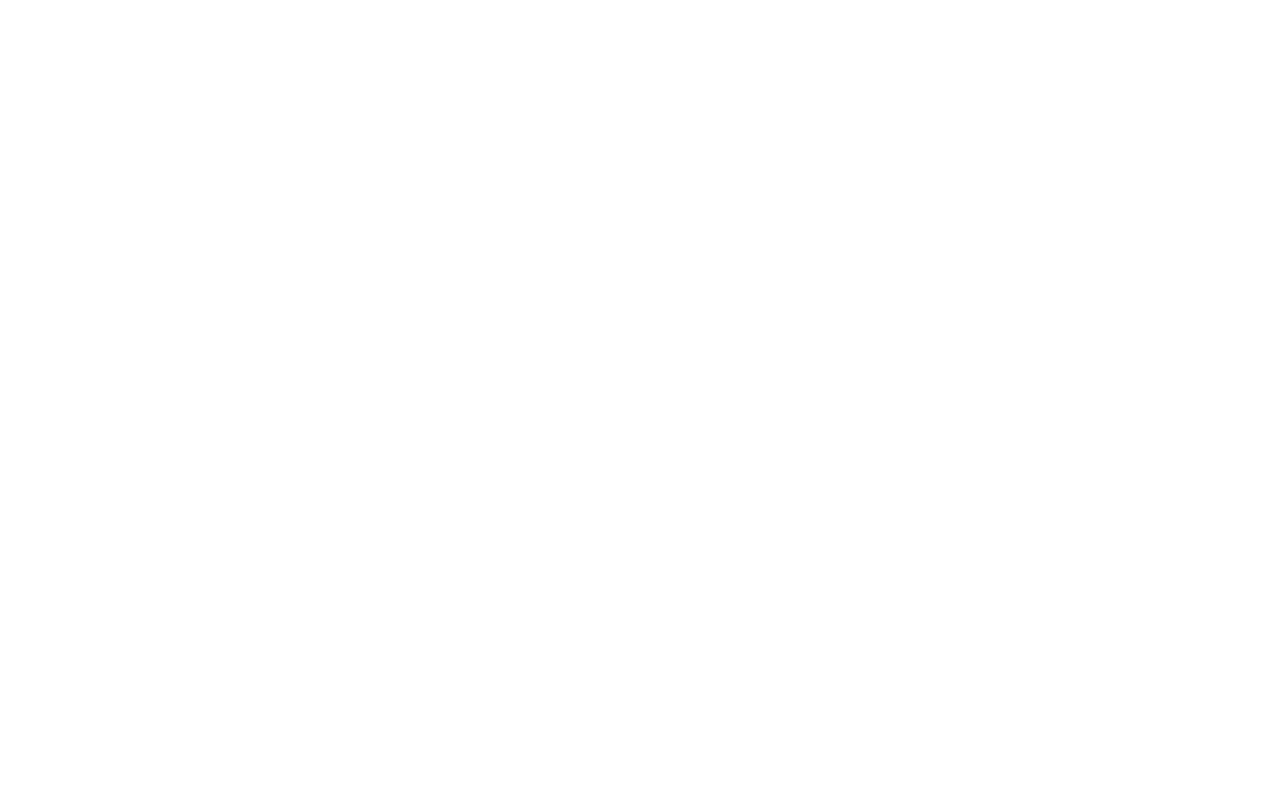
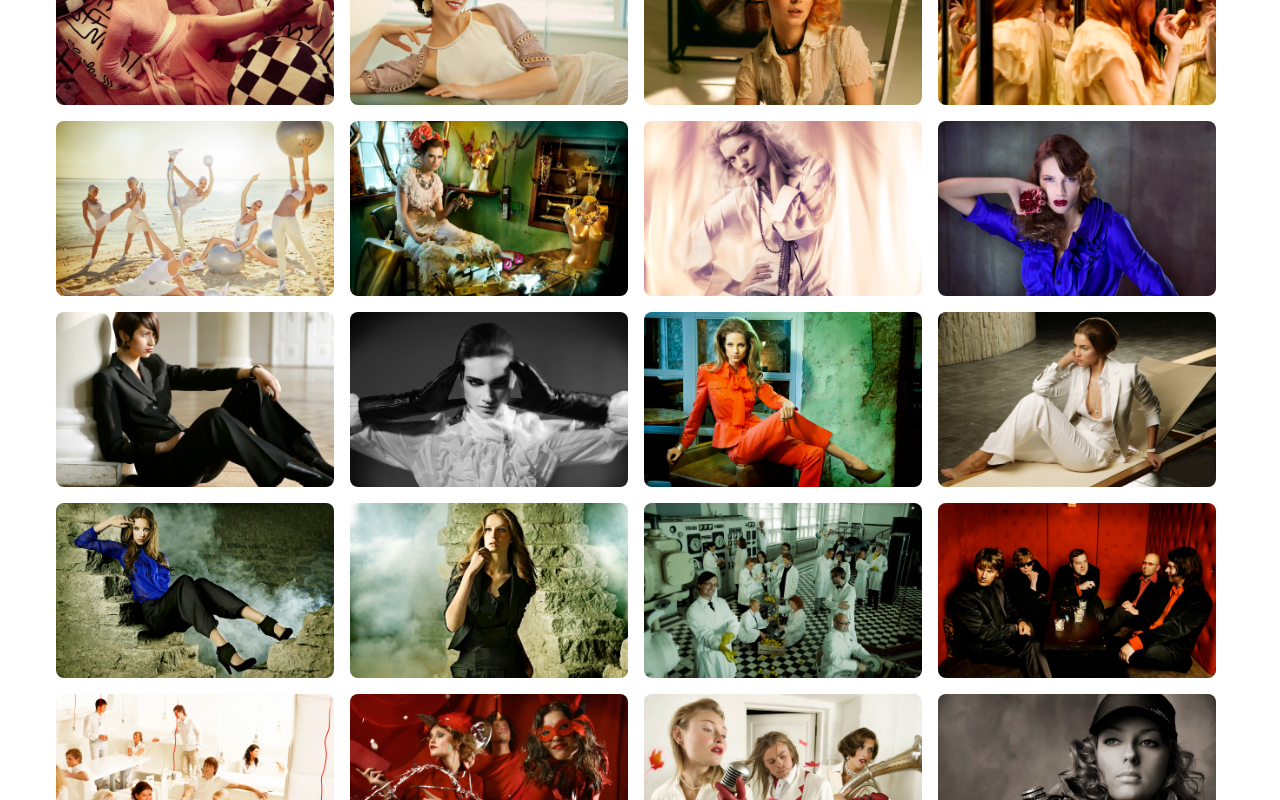
Before and after one commit to palmwebsite/photoFashion, a Next.js app: page /1 in a window 1280 px wide. Shown: the part 1220-2020 px from the top of the page. Before the commit the page ends 962 px from the top, so only its background shows below. Built offline with nearby package versions, Linux system fonts and the light colour scheme.

Commit message:
gave photos back

```diff
--- a/src/app/components/gallery/conf.ts
+++ b/src/app/components/gallery/conf.ts
@@ -32,61 +32,61 @@
     alt: "portreefoto näitleja Merle Palmiste",
     tags: ["portree"],
   },
-  // {
-  //   id: "liisi",
-  //   alt: "muusik Liisi Koiksoni portree",
-  //   tags: ["portree", "reklaam"],
-  // },
-  // { id: "maarja", alt: "kuulsused Laulja Maarja Liis Ilus", tags: ["portree"] },
-  // { id: "pink", alt: "fashion", tags: ["mood", "reklaam"] },
-  // { id: "pintsak", alt: "fashionphotography", tags: ["mood", "reklaam"] },
-  // { id: "kardin", alt: "portraits", tags: ["mood", "reklaam"] },
-  // { id: "puudel", alt: "loomafoto disainer Liisi Eesmaa", tags: ["mood"] },
-  // { id: "mic", alt: "portree näitleja Merle Palmiste", tags: ["portree"] },
-  // { id: "kampsun", alt: "tootefoto modell", tags: ["mood", "reklaam"] },
-  // { id: "brown", alt: "foto ilupilt", tags: ["mood", "reklaam"] },
-  // { id: "kana", alt: "eestifotograafia", tags: ["mood"] },
-  // { id: "white", alt: "minimalism moefoto", tags: ["mood", "reklaam"] },
-  // { id: "suits", alt: "buduaar pesupildid", tags: ["mood"] },
-  // { id: "roosa", alt: "reklaamfotod", tags: ["mood"] },
-  // { id: "wolf", alt: "foto koeraga", tags: ["reklaam", "mood"] },
-  // { id: "aero", alt: "fotograafia", tags: ["reklaam", "mood"] },
-  // { id: "antoniusejanes", alt: "fotograafia", tags: ["reklaam", "mood"] },
-  // { id: "terjepastell", alt: "fotograafia", tags: ["reklaam", "mood"] },
-  // { id: "beavent", alt: "fotograafia", tags: ["reklaam", "mood", "portree"] },
-  // { id: "britapeeglid", alt: "fotograafia", tags: ["reklaam", "mood"] },
-  // { id: "gymbeach", alt: "fotograafia", tags: ["reklaam", "mood", "grupp"] },
-  // { id: "helengaraaz", alt: "fotograafia", tags: ["reklaam", "mood"] },
-  // { id: "inbeez", alt: "fotograafia", tags: ["reklaam", "mood"] },
-  // { id: "ingranaat", alt: "fotograafia", tags: ["reklaam", "mood"] },
-  // { id: "inistubmaas", alt: "fotograafia", tags: ["reklaam", "mood"] },
-  // { id: "inmv", alt: "fotograafia", tags: ["reklaam", "mood", "portree"] },
-  // { id: "inoranz", alt: "fotograafia", tags: ["reklaam", "mood"] },
-  // { id: "inrannatool", alt: "fotograafia", tags: ["reklaam", "mood"] },
-  // { id: "intossastmed", alt: "fotograafia", tags: ["reklaam", "mood"] },
-  // { id: "intossotse", alt: "fotograafia", tags: ["reklaam", "mood"] },
-  // { id: "kontuurlab", alt: "fotograafia", tags: ["reklaam", "mood", "grupp"] },
-  // {
-  //   id: "boyband",
-  //   alt: "grupifoto bändipilt ansambel Smilers",
-  //   tags: ["reklaam", "grupp"],
-  // },
-  // { id: "stereovalge", alt: "fotograafia", tags: ["reklaam", "mood", "grupp"] },
-  // {
-  //   id: "kriskarneval",
-  //   alt: "fotograafia",
-  //   tags: ["reklaam", "mood", "grupp"],
-  // },
-  // { id: "krispillid", alt: "fotograafia", tags: ["reklaam", "mood", "grupp"] },
-  // { id: "laurafoto", alt: "fotograafia", tags: ["reklaam", "mood", "portree"] },
-  // { id: "talvemuinasjutt", alt: "fotograafia", tags: ["reklaam", "mood"] },
-  // { id: "maarjalokid", alt: "fotograafia", tags: ["mood", "portree"] },
-  // { id: "merlepildid", alt: "fotograafia", tags: ["portree", "mood"] },
-  // { id: "nikonbokeh", alt: "fotograafia", tags: ["mood", "portree"] },
-  // { id: "rokimehed", alt: "fotograafia", tags: ["reklaam", "mood"] },
-  // { id: "ruttkott", alt: "fotograafia", tags: ["reklaam", "mood"] },
-  // { id: "ruudulised", alt: "fotograafia", tags: ["reklaam", "mood"] },
-  // { id: "sallendab", alt: "fotograafia", tags: ["reklaam"] },
+  {
+    id: "liisi",
+    alt: "muusik Liisi Koiksoni portree",
+    tags: ["portree", "reklaam"],
+  },
+  { id: "maarja", alt: "kuulsused Laulja Maarja Liis Ilus", tags: ["portree"] },
+  { id: "pink", alt: "fashion", tags: ["mood", "reklaam"] },
+  { id: "pintsak", alt: "fashionphotography", tags: ["mood", "reklaam"] },
+  { id: "kardin", alt: "portraits", tags: ["mood", "reklaam"] },
+  { id: "puudel", alt: "loomafoto disainer Liisi Eesmaa", tags: ["mood"] },
+  { id: "mic", alt: "portree näitleja Merle Palmiste", tags: ["portree"] },
+  { id: "kampsun", alt: "tootefoto modell", tags: ["mood", "reklaam"] },
+  { id: "brown", alt: "foto ilupilt", tags: ["mood", "reklaam"] },
+  { id: "kana", alt: "eestifotograafia", tags: ["mood"] },
+  { id: "white", alt: "minimalism moefoto", tags: ["mood", "reklaam"] },
+  { id: "suits", alt: "buduaar pesupildid", tags: ["mood"] },
+  { id: "roosa", alt: "reklaamfotod", tags: ["mood"] },
+  { id: "wolf", alt: "foto koeraga", tags: ["reklaam", "mood"] },
+  { id: "aero", alt: "fotograafia", tags: ["reklaam", "mood"] },
+  { id: "antoniusejanes", alt: "fotograafia", tags: ["reklaam", "mood"] },
+  { id: "terjepastell", alt: "fotograafia", tags: ["reklaam", "mood"] },
+  { id: "beavent", alt: "fotograafia", tags: ["reklaam", "mood", "portree"] },
+  { id: "britapeeglid", alt: "fotograafia", tags: ["reklaam", "mood"] },
+  { id: "gymbeach", alt: "fotograafia", tags: ["reklaam", "mood", "grupp"] },
+  { id: "helengaraaz", alt: "fotograafia", tags: ["reklaam", "mood"] },
+  { id: "inbeez", alt: "fotograafia", tags: ["reklaam", "mood"] },
+  { id: "ingranaat", alt: "fotograafia", tags: ["reklaam", "mood"] },
+  { id: "inistubmaas", alt: "fotograafia", tags: ["reklaam", "mood"] },
+  { id: "inmv", alt: "fotograafia", tags: ["reklaam", "mood", "portree"] },
+  { id: "inoranz", alt: "fotograafia", tags: ["reklaam", "mood"] },
+  { id: "inrannatool", alt: "fotograafia", tags: ["reklaam", "mood"] },
+  { id: "intossastmed", alt: "fotograafia", tags: ["reklaam", "mood"] },
+  { id: "intossotse", alt: "fotograafia", tags: ["reklaam", "mood"] },
+  { id: "kontuurlab", alt: "fotograafia", tags: ["reklaam", "mood", "grupp"] },
+  {
+    id: "boyband",
+    alt: "grupifoto bändipilt ansambel Smilers",
+    tags: ["reklaam", "grupp"],
+  },
+  { id: "stereovalge", alt: "fotograafia", tags: ["reklaam", "mood", "grupp"] },
+  {
+    id: "kriskarneval",
+    alt: "fotograafia",
+    tags: ["reklaam", "mood", "grupp"],
+  },
+  { id: "krispillid", alt: "fotograafia", tags: ["reklaam", "mood", "grupp"] },
+  { id: "laurafoto", alt: "fotograafia", tags: ["reklaam", "mood", "portree"] },
+  { id: "talvemuinasjutt", alt: "fotograafia", tags: ["reklaam", "mood"] },
+  { id: "maarjalokid", alt: "fotograafia", tags: ["mood", "portree"] },
+  { id: "merlepildid", alt: "fotograafia", tags: ["portree", "mood"] },
+  { id: "nikonbokeh", alt: "fotograafia", tags: ["mood", "portree"] },
+  { id: "rokimehed", alt: "fotograafia", tags: ["reklaam", "mood"] },
+  { id: "ruttkott", alt: "fotograafia", tags: ["reklaam", "mood"] },
+  { id: "ruudulised", alt: "fotograafia", tags: ["reklaam", "mood"] },
+  { id: "sallendab", alt: "fotograafia", tags: ["reklaam"] },
 ];
 
 const _IMAGES_PORTRAIT: IImageBase[] = [
@@ -100,116 +100,116 @@
     alt: "moelooja ja disainer Ivo Nikkolo feklaamfoto interjööris",
     tags: ["mood", "reklaam"],
   },
-  // {
-  //   id: "mashaounaga",
-  //   alt: "Glamuurne reklaamfoto modell disainerkleidiga",
-  //   tags: ["mood", "reklaam"],
-  // },
-  // {
-  //   id: "mashahallis",
-  //   alt: "reklaamfoto modell koos koeraga disainerkleidis",
-  //   tags: ["mood", "reklaam"],
-  // },
-  // {
-  //   id: "sikimaskiga",
-  //   alt: "buduaar foto modellist",
-  //   tags: ["mood"],
-  // },
-  // {
-  //   id: "mashabassujuures",
-  //   alt: "moefoto interjööris",
-  //   tags: ["mood", "reklaam"],
-  // },
-  // { id: "kleit", alt: "tootefoto", tags: ["mood"] },
-  // { id: "infhrohe", alt: "mood interjöör", tags: ["mood", "reklaam"] },
-  // { id: "piret1", alt: "actress", tags: ["mood"] },
-  // { id: "kasukad", alt: "fotograafia", tags: ["mood"] },
-  // {
-  //   id: "piret2",
-  //   alt: "fotod",
-  //   tags: ["mood"],
-  // },
-  // {
-  //   id: "seelik",
-  //   alt: "moefoto",
-  //   tags: ["mood"],
-  // },
-  // { id: "binokkel", alt: "moefoto looduses", tags: ["mood"] },
-  // { id: "kasukas", alt: "glamuurne moefoto", tags: ["mood"] },
-  // { id: "ajastuketiga", alt: "fotograafia", tags: ["reklaam", "mood"] },
-  // { id: "astoriaistub", alt: "fotograafia", tags: ["reklaam", "mood"] },
-  // { id: "astoriapiits", alt: "fotograafia", tags: ["reklaam", "mood"] },
-  // { id: "astoriatrepil", alt: "fotograafia", tags: ["reklaam", "mood"] },
-  // { id: "avihalliga", alt: "fotograafia", tags: ["reklaam", "mood"] },
-  // { id: "avikassiga", alt: "fotograafia", tags: ["reklaam", "mood"] },
-  // { id: "avikollanelips", alt: "fotograafia", tags: ["reklaam", "mood"] },
-  // { id: "baronsbinokkel", alt: "fotograafia", tags: ["reklaam", "mood"] },
-  // { id: "baronskylitab", alt: "fotograafia", tags: ["reklaam", "mood"] },
-  // { id: "baronsselg", alt: "fotograafia", tags: ["reklaam", "mood"] },
-  // { id: "beadiivanil", alt: "fotograafia", tags: ["reklaam", "mood"] },
-  // { id: "beamullis", alt: "fotograafia", tags: ["reklaam", "portree"] },
-  // { id: "britabarett", alt: "fotograafia", tags: ["reklaam", "mood"] },
-  // { id: "eleveider", alt: "fotograafia", tags: ["reklaam", "mood"] },
-  // { id: "glamgalHelena", alt: "fotograafia", tags: ["mood", "portree"] },
-  // { id: "glamgalpeegel", alt: "fotograafia", tags: ["mood", "portree"] },
-  // {
-  //   id: "glamgalsuled",
-  //   alt: "fotograafia",
-  //   tags: ["reklaam", "mood", "portree"],
-  // },
-  // { id: "glamgalYlle", alt: "fotograafia", tags: ["mood", "portree"] },
-  // { id: "dance", alt: "fotograafia", tags: ["reklaam", "mood"] },
-  // { id: "greispunane", alt: "fotograafia", tags: ["reklaam", "mood"] },
-  // { id: "greiskuldne", alt: "fotograafia", tags: ["reklaam", "mood"] },
-  // { id: "herkekotiga", alt: "fotograafia", tags: ["reklaam", "mood"] },
-  // { id: "herkevarjuga", alt: "fotograafia", tags: ["reklaam", "mood"] },
-  // { id: "inastub", alt: "fotograafia", tags: ["reklaam", "mood"] },
-  // { id: "inhelkivkott", alt: "fotograafia", tags: ["reklaam", "mood"] },
-  // { id: "inkaabu", alt: "fotograafia", tags: ["reklaam", "mood"] },
-  // { id: "inkleit", alt: "fotograafia", tags: ["reklaam", "mood"] },
-  // { id: "inpunasedvarukad", alt: "fotograafia", tags: ["reklaam", "mood"] },
-  // { id: "intoruga", alt: "fotograafia", tags: ["reklaam", "mood"] },
-  // { id: "inuhke", alt: "fotograafia", tags: ["reklaam", "mood"] },
-  // { id: "itajahendrik", alt: "fotograafia", tags: ["reklaam", "portree"] },
-  // { id: "kabid", alt: "fotograafia", tags: ["reklaam", "mood"] },
-  // { id: "kailicool", alt: "fotograafia", tags: ["reklaam", "mood"] },
-  // { id: "kailipall", alt: "fotograafia", tags: ["reklaam", "mood"] },
-  // { id: "karinnuku", alt: "fotograafia", tags: ["mood", "portree"] },
-  // { id: "maarjaootab", alt: "fotograafia", tags: ["mood"] },
-  // { id: "kanaga", alt: "fotograafia", tags: ["reklaam", "mood"] },
-  // { id: "karintrepil", alt: "fotograafia", tags: ["reklaam", "mood"] },
-  // { id: "eleoistub", alt: "fotograafia", tags: ["reklaam", "mood"] },
-  // { id: "keipunases", alt: "fotograafia", tags: ["reklaam", "mood"] },
-  // { id: "kuumaal", alt: "fotograafia", tags: ["reklaam"] },
-  // { id: "liisilennuk", alt: "fotograafia", tags: ["reklaam", "portree"] },
-  // { id: "maarjabens", alt: "fotograafia", tags: ["reklaam", "portree"] },
-  // { id: "maarjareeling", alt: "fotograafia", tags: ["reklaam", "portree"] },
-  // { id: "maarjatagurpidi", alt: "fotograafia", tags: ["reklaam", "portree"] },
-  // { id: "kabid", alt: "fotograafia", tags: ["reklaam", "mood"] },
-  // { id: "marjujaanus", alt: "fotograafia", tags: ["reklaam", "mood"] },
-  // { id: "meelipargis", alt: "fotograafia", tags: ["reklaam", "mood"] },
-  // { id: "mirteljatam", alt: "fotograafia", tags: ["mood", "portree"] },
-  // { id: "mustpeakaar", alt: "fotograafia", tags: ["reklaam", "mood"] },
-  // { id: "mustpeanukk", alt: "fotograafia", tags: ["reklaam", "mood"] },
-  // { id: "mustpeatorud", alt: "fotograafia", tags: ["reklaam", "mood"] },
-  // { id: "pesulambid", alt: "fotograafia", tags: ["reklaam", "mood"] },
-  // { id: "pesupeegel", alt: "fotograafia", tags: ["reklaam", "mood"] },
-  // { id: "pesuvoodi", alt: "fotograafia", tags: ["reklaam", "mood"] },
-  // { id: "reetjaanu", alt: "fotograafia", tags: ["reklaam", "mood"] },
-  // { id: "sakurolls", alt: "fotograafia", tags: ["reklaam", "mood"] },
-  // { id: "sikikoogiga", alt: "fotograafia", tags: ["reklaam", "mood"] },
-  // { id: "sofiakaas", alt: "fotograafia", tags: ["reklaam", "mood", "portree"] },
-  // { id: "syrrkampa", alt: "fotograafia", tags: ["reklaam", "mood"] },
-  // { id: "taavitaustaga", alt: "fotograafia", tags: ["reklaam", "portree"] },
-  // { id: "tanelsin", alt: "fotograafia", tags: ["reklaam", "portree"] },
-  // { id: "tanjasin", alt: "fotograafia", tags: ["reklaam", "portree"] },
-  // { id: "tenerifekampa", alt: "fotograafia", tags: ["reklaam", "mood"] },
-  // { id: "vanatallinn", alt: "fotograafia", tags: ["reklaam", "mood"] },
-  // { id: "vihurimae", alt: "fotograafia", tags: ["reklaam", "portree"] },
-  // { id: "viiuldaja", alt: "fotograafia", tags: ["reklaam", "mood"] },
-  // { id: "voluounad", alt: "fotograafia", tags: ["reklaam", "mood"] },
-  // { id: "yllatus", alt: "fotograafia", tags: ["reklaam", "mood"] },
-  // { id: "antoniusepotid", alt: "fotograafia", tags: ["reklaam", "mood"] },
+  {
+    id: "mashaounaga",
+    alt: "Glamuurne reklaamfoto modell disainerkleidiga",
+    tags: ["mood", "reklaam"],
+  },
+  {
+    id: "mashahallis",
+    alt: "reklaamfoto modell koos koeraga disainerkleidis",
+    tags: ["mood", "reklaam"],
+  },
+  {
+    id: "sikimaskiga",
+    alt: "buduaar foto modellist",
+    tags: ["mood"],
+  },
+  {
+    id: "mashabassujuures",
+    alt: "moefoto interjööris",
+    tags: ["mood", "reklaam"],
+  },
+  { id: "kleit", alt: "tootefoto", tags: ["mood"] },
+  { id: "infhrohe", alt: "mood interjöör", tags: ["mood", "reklaam"] },
+  { id: "piret1", alt: "actress", tags: ["mood"] },
+  { id: "kasukad", alt: "fotograafia", tags: ["mood"] },
+  {
+    id: "piret2",
+    alt: "fotod",
+    tags: ["mood"],
+  },
+  {
+    id: "seelik",
+    alt: "moefoto",
+    tags: ["mood"],
+  },
+  { id: "binokkel", alt: "moefoto looduses", tags: ["mood"] },
+  { id: "kasukas", alt: "glamuurne moefoto", tags: ["mood"] },
+  { id: "ajastuketiga", alt: "fotograafia", tags: ["reklaam", "mood"] },
+  { id: "astoriaistub", alt: "fotograafia", tags: ["reklaam", "mood"] },
+  { id: "astoriapiits", alt: "fotograafia", tags: ["reklaam", "mood"] },
+  { id: "astoriatrepil", alt: "fotograafia", tags: ["reklaam", "mood"] },
+  { id: "avihalliga", alt: "fotograafia", tags: ["reklaam", "mood"] },
+  { id: "avikassiga", alt: "fotograafia", tags: ["reklaam", "mood"] },
+  { id: "avikollanelips", alt: "fotograafia", tags: ["reklaam", "mood"] },
+  { id: "baronsbinokkel", alt: "fotograafia", tags: ["reklaam", "mood"] },
+  { id: "baronskylitab", alt: "fotograafia", tags: ["reklaam", "mood"] },
+  { id: "baronsselg", alt: "fotograafia", tags: ["reklaam", "mood"] },
+  { id: "beadiivanil", alt: "fotograafia", tags: ["reklaam", "mood"] },
+  { id: "beamullis", alt: "fotograafia", tags: ["reklaam", "portree"] },
+  { id: "britabarett", alt: "fotograafia", tags: ["reklaam", "mood"] },
+  { id: "eleveider", alt: "fotograafia", tags: ["reklaam", "mood"] },
+  { id: "glamgalHelena", alt: "fotograafia", tags: ["mood", "portree"] },
+  { id: "glamgalpeegel", alt: "fotograafia", tags: ["mood", "portree"] },
+  {
+    id: "glamgalsuled",
+    alt: "fotograafia",
+    tags: ["reklaam", "mood", "portree"],
+  },
+  { id: "glamgalYlle", alt: "fotograafia", tags: ["mood", "portree"] },
+  { id: "dance", alt: "fotograafia", tags: ["reklaam", "mood"] },
+  { id: "greispunane", alt: "fotograafia", tags: ["reklaam", "mood"] },
+  { id: "greiskuldne", alt: "fotograafia", tags: ["reklaam", "mood"] },
+  { id: "herkekotiga", alt: "fotograafia", tags: ["reklaam", "mood"] },
+  { id: "herkevarjuga", alt: "fotograafia", tags: ["reklaam", "mood"] },
+  { id: "inastub", alt: "fotograafia", tags: ["reklaam", "mood"] },
+  { id: "inhelkivkott", alt: "fotograafia", tags: ["reklaam", "mood"] },
+  { id: "inkaabu", alt: "fotograafia", tags: ["reklaam", "mood"] },
+  { id: "inkleit", alt: "fotograafia", tags: ["reklaam", "mood"] },
+  { id: "inpunasedvarukad", alt: "fotograafia", tags: ["reklaam", "mood"] },
+  { id: "intoruga", alt: "fotograafia", tags: ["reklaam", "mood"] },
+  { id: "inuhke", alt: "fotograafia", tags: ["reklaam", "mood"] },
+  { id: "itajahendrik", alt: "fotograafia", tags: ["reklaam", "portree"] },
+  { id: "kabid", alt: "fotograafia", tags: ["reklaam", "mood"] },
+  { id: "kailicool", alt: "fotograafia", tags: ["reklaam", "mood"] },
+  { id: "kailipall", alt: "fotograafia", tags: ["reklaam", "mood"] },
+  { id: "karinnuku", alt: "fotograafia", tags: ["mood", "portree"] },
+  { id: "maarjaootab", alt: "fotograafia", tags: ["mood"] },
+  { id: "kanaga", alt: "fotograafia", tags: ["reklaam", "mood"] },
+  { id: "karintrepil", alt: "fotograafia", tags: ["reklaam", "mood"] },
+  { id: "eleoistub", alt: "fotograafia", tags: ["reklaam", "mood"] },
+  { id: "keipunases", alt: "fotograafia", tags: ["reklaam", "mood"] },
+  { id: "kuumaal", alt: "fotograafia", tags: ["reklaam"] },
+  { id: "liisilennuk", alt: "fotograafia", tags: ["reklaam", "portree"] },
+  { id: "maarjabens", alt: "fotograafia", tags: ["reklaam", "portree"] },
+  { id: "maarjareeling", alt: "fotograafia", tags: ["reklaam", "portree"] },
+  { id: "maarjatagurpidi", alt: "fotograafia", tags: ["reklaam", "portree"] },
+  { id: "kabid", alt: "fotograafia", tags: ["reklaam", "mood"] },
+  { id: "marjujaanus", alt: "fotograafia", tags: ["reklaam", "mood"] },
+  { id: "meelipargis", alt: "fotograafia", tags: ["reklaam", "mood"] },
+  { id: "mirteljatam", alt: "fotograafia", tags: ["mood", "portree"] },
+  { id: "mustpeakaar", alt: "fotograafia", tags: ["reklaam", "mood"] },
+  { id: "mustpeanukk", alt: "fotograafia", tags: ["reklaam", "mood"] },
+  { id: "mustpeatorud", alt: "fotograafia", tags: ["reklaam", "mood"] },
+  { id: "pesulambid", alt: "fotograafia", tags: ["reklaam", "mood"] },
+  { id: "pesupeegel", alt: "fotograafia", tags: ["reklaam", "mood"] },
+  { id: "pesuvoodi", alt: "fotograafia", tags: ["reklaam", "mood"] },
+  { id: "reetjaanu", alt: "fotograafia", tags: ["reklaam", "mood"] },
+  { id: "sakurolls", alt: "fotograafia", tags: ["reklaam", "mood"] },
+  { id: "sikikoogiga", alt: "fotograafia", tags: ["reklaam", "mood"] },
+  { id: "sofiakaas", alt: "fotograafia", tags: ["reklaam", "mood", "portree"] },
+  { id: "syrrkampa", alt: "fotograafia", tags: ["reklaam", "mood"] },
+  { id: "taavitaustaga", alt: "fotograafia", tags: ["reklaam", "portree"] },
+  { id: "tanelsin", alt: "fotograafia", tags: ["reklaam", "portree"] },
+  { id: "tanjasin", alt: "fotograafia", tags: ["reklaam", "portree"] },
+  { id: "tenerifekampa", alt: "fotograafia", tags: ["reklaam", "mood"] },
+  { id: "vanatallinn", alt: "fotograafia", tags: ["reklaam", "mood"] },
+  { id: "vihurimae", alt: "fotograafia", tags: ["reklaam", "portree"] },
+  { id: "viiuldaja", alt: "fotograafia", tags: ["reklaam", "mood"] },
+  { id: "voluounad", alt: "fotograafia", tags: ["reklaam", "mood"] },
+  { id: "yllatus", alt: "fotograafia", tags: ["reklaam", "mood"] },
+  { id: "antoniusepotid", alt: "fotograafia", tags: ["reklaam", "mood"] },
 ];
 
 export const IMAGES_LANDSCAPE: IImage[] = _IMAGES_LANDSCAPE.map((image) => {
```
